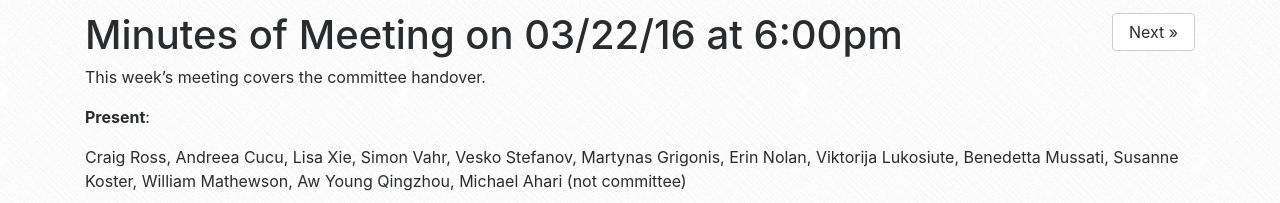
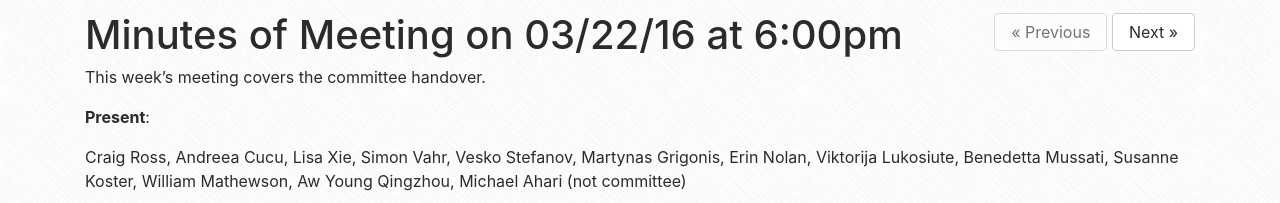
Before and after one commit to compsoc-edinburgh/website, a Jekyll site: the page built from _minutes/2016-03-22.md, in a window 1280 px wide. Shown: the part 344-547 px from the top of the page. Built offline with Jekyll 4.4.1, drawn with Linux system fonts in a browser that asks for light colours; nearby versions of some CDN libraries.

Commit message:
show disabled nav buttons for collections

```diff
--- a/_includes/navigate-collection.html
+++ b/_includes/navigate-collection.html
@@ -26,6 +26,15 @@ DO NOT REMOVE WITHOUT READING ABOVE NOTE
 -->
 
 <p class="float-right">
-    {% if prevurl %}<a href="{{ site.baseurl }}{{ prevurl }}" class="btn btn-secondary">&laquo; Previous</a>{% endif %}
-    {% if nexturl %}<a href="{{ site.baseurl }}{{ nexturl }}" class="btn btn-secondary">Next &raquo;</a>{% endif %}
+    <a href="{{ site.baseurl }}{{ prevurl }}" class="btn btn-secondary {% unless prevurl %} disabled {% endunless %}"
+        {% unless prevurl %} aria-disabled="true" {% endunless %}
+    >
+        &laquo; Previous
+    </a>
+
+    <a href="{{ site.baseurl }}{{ nexturl }}" class="btn btn-secondary {% unless nexturl %} disabled {% endunless %}"
+        {% unless nexturl %} aria-disabled="true" {% endunless %}
+    >
+        Next &raquo;
+    </a>
 </p>
```
